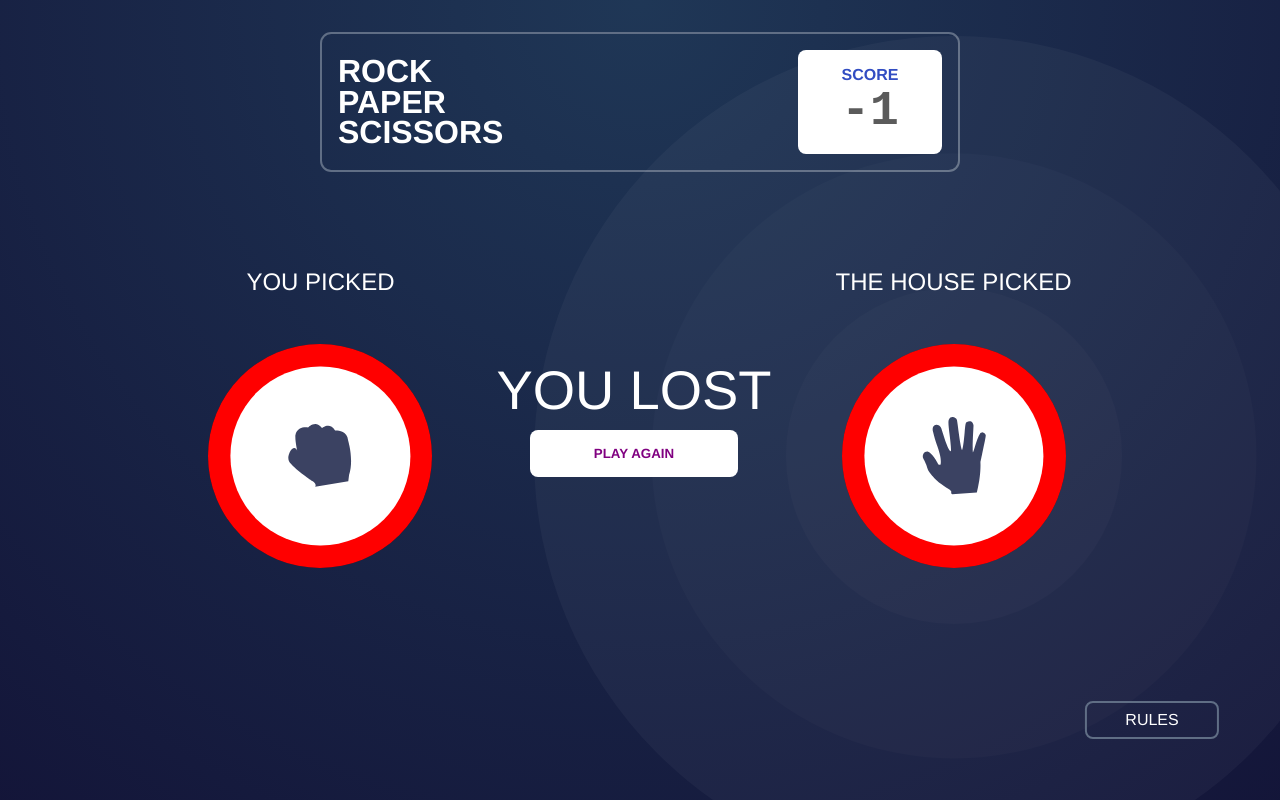
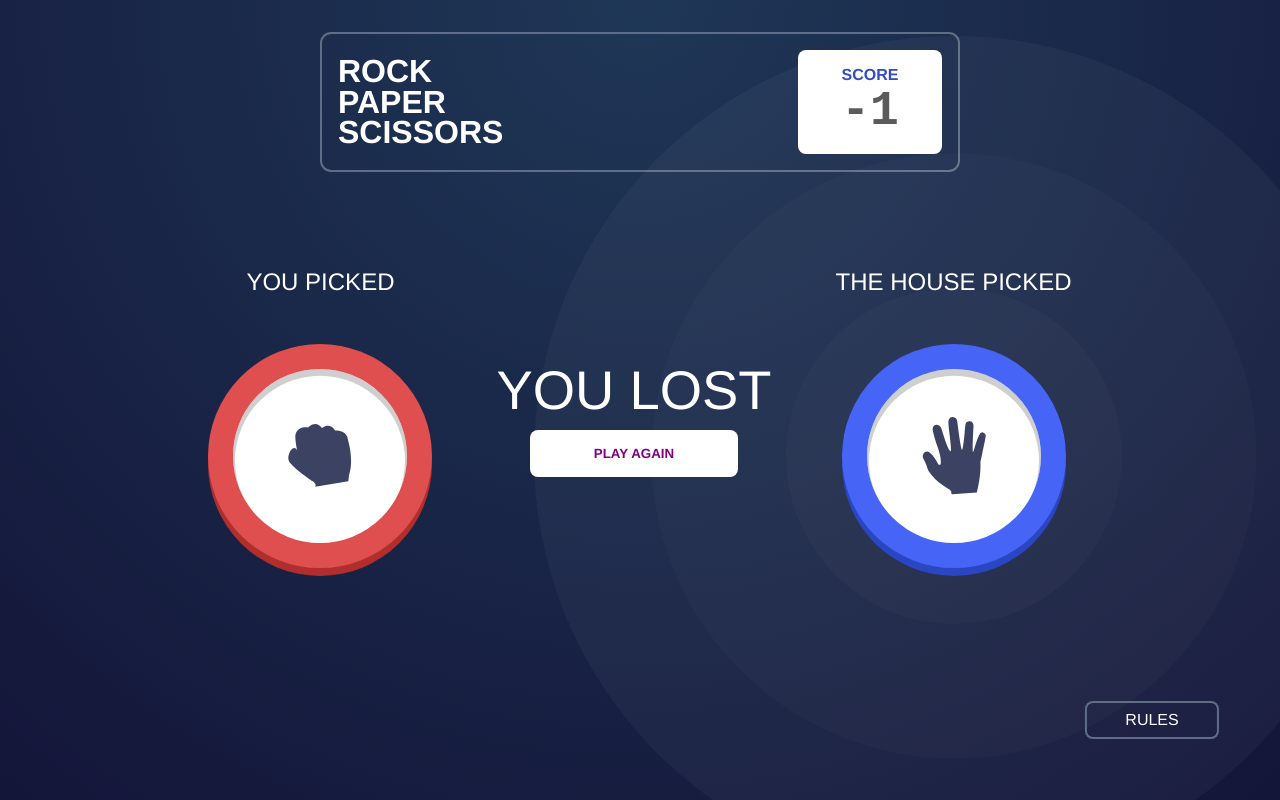
Before and after one commit to UserAhmad2001/rock_paper_scissors_game, a website: page index.html in a window 1280 px wide. Both pictures are taken after a click on the element 504 px from the left and 316 px from the top of the page. Drawn offline with Linux system fonts and the light colour scheme; a web font is replaced by a local one.

Commit message:
fixed the buttons design bug in javascript

```diff
--- a/assets/index.js
+++ b/assets/index.js
@@ -51,7 +51,7 @@ player_choice = e.currentTarget.children[0].src
 player_picked.children[0].src = player_choice
 rps_choice.style.display = 'none'
 rps_results.style.display = 'flex'
-
+setPlayerPickedStyling(player_choice)
 setTimeout(timer_function, 1000);
 }
 function play_again(e){
@@ -62,7 +62,6 @@ function play_again(e){
     document.querySelector('.focused').remove();
 }
 function changeScore(rand , player_ch){
-    console.log(rand, player_ch);
 
     if(player_ch.includes('/images/icon-rock.svg') && rand === choices[0]){
         res_txt.innerHTML = "IT'S A DRAW"
@@ -143,6 +142,36 @@ function timer_function(){
     house_picked.children[0].src = rand
     result_sec.style.display = 'flex'
     changeScore(rand, player_choice)
+    setHousePickedStyling(rand)
+}
+function setHousePickedStyling(hp){
+    var house_p = document.getElementById('hp')
+    if(hp.includes('rock')){
+        console.log('rock');
+        house_p.classList += ' results-rock'
+    }
+    else if(hp.includes('paper')){
+        console.log('paper');
+        house_p.classList += ' results-paper'
+    }
+    else if(hp.includes('scissors')){
+        console.log('scissors');
+        house_p.classList += ' results-scissors'
+    }
+
+}
+function setPlayerPickedStyling(pp){
+    var house_p = document.getElementById('pp')
+    if(pp.includes('rock')){
+        house_p.classList += ' results-rock'
+    }
+    else if(pp.includes('paper')){
+        house_p.classList += ' results-paper'
+    }
+    else if(pp.includes('scissors')){
+        house_p.classList += ' results-scissors'
+    }
+
 }
 
 // THIS IS THE GAME LOGIC
--- a/index.html
+++ b/index.html
@@ -45,7 +45,7 @@
   <div class="res-container">
     <h1>YOU PICKED</h1>
     <span class="my-choice">
-      <div class="rps2 player-choice-img">
+      <div class="rps2 player-choice-img" id="pp">
         <img class="circle" src="./images/icon-scissors.svg" alt="scissors">
       </div>
     </span>
@@ -59,7 +59,7 @@
   <div class="res-container">
     <h1>THE HOUSE PICKED</h1>
     <span class="house-choice">
-      <div class="rps2 house-choice-img">
+      <div class="rps2 house-choice-img" id="hp">
         <img src="./images/icon-rock.svg" alt="scissors">
       </div>
     </span>
--- a/scss/_custom.scss
+++ b/scss/_custom.scss
@@ -1,4 +1,3 @@
-@use './variables' as *;
 
 .rps{
     position: absolute;
@@ -8,8 +7,15 @@
     justify-content: center;
     border-radius: 50%;
     cursor: pointer;
-    width: 80%;
-    height: 90%;
+    background:white ;
+    box-shadow: inset 0 0.3rem 0 2px rgb(64 64 64 / 25%)
+                    , 0 0.5rem 0 0px rgb(162 21 47);
+    border: 1.6rem solid #dc3550;
+
+    user-select: none;
+
+    width: 70%;
+    height: 80%;
     max-width: 12rem;
     max-height: 12rem;
     min-width: 7rem;
@@ -18,21 +24,7 @@
         width: 4rem;
     }
 
-
-    &::before{
-        content: '';
-        position: absolute;
-        background: $white-gradient;
-        width: 80%;
-        height: 80%;
-        top: 50%;
-        left: 50%;
-        transform: translate(-50%, -50%);
-        z-index: -1;
-        border-radius: 50%;
-    }
 }
-
 
 .rps2{
     display: flex;
@@ -40,7 +32,8 @@
     align-items: center;
     justify-content: center;
     border-radius: 50%;
-    background: red;
+    background: white;
+    border: 1.6rem solid #dc3550;
     cursor: pointer;
     width: 100%;
     height: 100%;
@@ -51,22 +44,23 @@
         width: 4rem;
     }
 
-
-    &::before{
-        content: '';
-        position: absolute;
-        background-color: white;
-        width: 80%;
-        height: 80%;
-        top: 50%;
-        left: 50%;
-        transform: translate(-50%, -50%);
-        border-radius: 50%;
-        z-index: -1;
-    }
 }
 
-
+.results-rock{
+    box-shadow: inset 0 0.3rem 0 2px rgb(64 64 64 / 25%)
+        , 0 0.5rem 0 0px #b02f2d;
+        border-color: #df4f4f ;
+}
+.results-paper{
+    box-shadow: inset 0 0.3rem 0 2px rgb(64 64 64 / 25%)
+        , 0 0.5rem 0 0px #2a46c2;
+        border-color: #4665f6 ;
+}
+.results-scissors{
+    box-shadow: inset 0 0.3rem 0 2px rgb(64 64 64 / 25%)
+    , 0 0.5rem 0 0px #c96b19;
+    border-color: #eb9f0e ;
+}
 
 
 .my-choice,.house-choice{
@@ -112,6 +106,14 @@
 }
 
 
+
+
+
+
+
+
+
+
 @keyframes winner-anim {
     from{
         transform: scale(1);
--- a/scss/_game-choice.scss
+++ b/scss/_game-choice.scss
@@ -1,4 +1,4 @@
-@use './variables' as *;
+
 .rps-choice{
     width: 40%;
     max-width: 17rem;
@@ -8,17 +8,25 @@
     .rps:nth-child(1){
         left: 0;
         top: 0;
-        background: $red-gradient;
+
+        box-shadow: inset 0 0.3rem 0 2px rgb(64 64 64 / 25%)
+        , 0 0.5rem 0 0px #b02f2d;
+        border-color: #df4f4f ;
+
     }
     .rps:nth-child(2){
         left: 100%;
         top: 0;
-        background: $blue-gradient;
+        box-shadow: inset 0 0.3rem 0 2px rgb(64 64 64 / 25%)
+        , 0 0.5rem 0 0px #2a46c2;
+        border-color: #4665f6 ;
     }
     .rps:nth-child(3){
         left: 50%;
         top: 100%;
-        background: $yellow-gradient;
+        box-shadow: inset 0 0.3rem 0 2px rgb(64 64 64 / 25%)
+        , 0 0.5rem 0 0px #c96b19;
+        border-color: #eb9f0e ;
     }
 
     .triangle{
--- a/scss/_media-queries.scss
+++ b/scss/_media-queries.scss
@@ -61,7 +61,7 @@
 }
 
 
-@media (max-width:752px){
+@media (max-width:932px){
     .rps-results{
         flex-wrap: wrap;
 
```
Also changed, not shown: assets/style.css, 1 other file.
